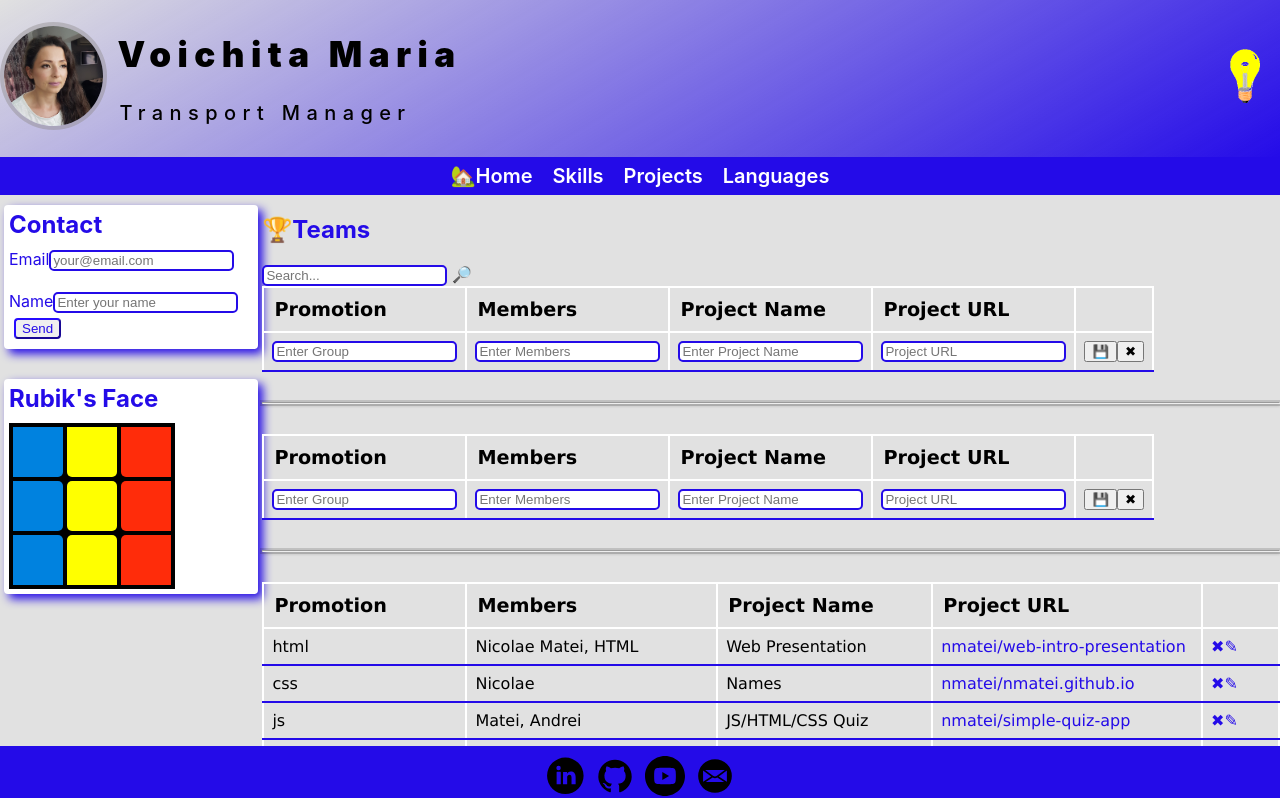
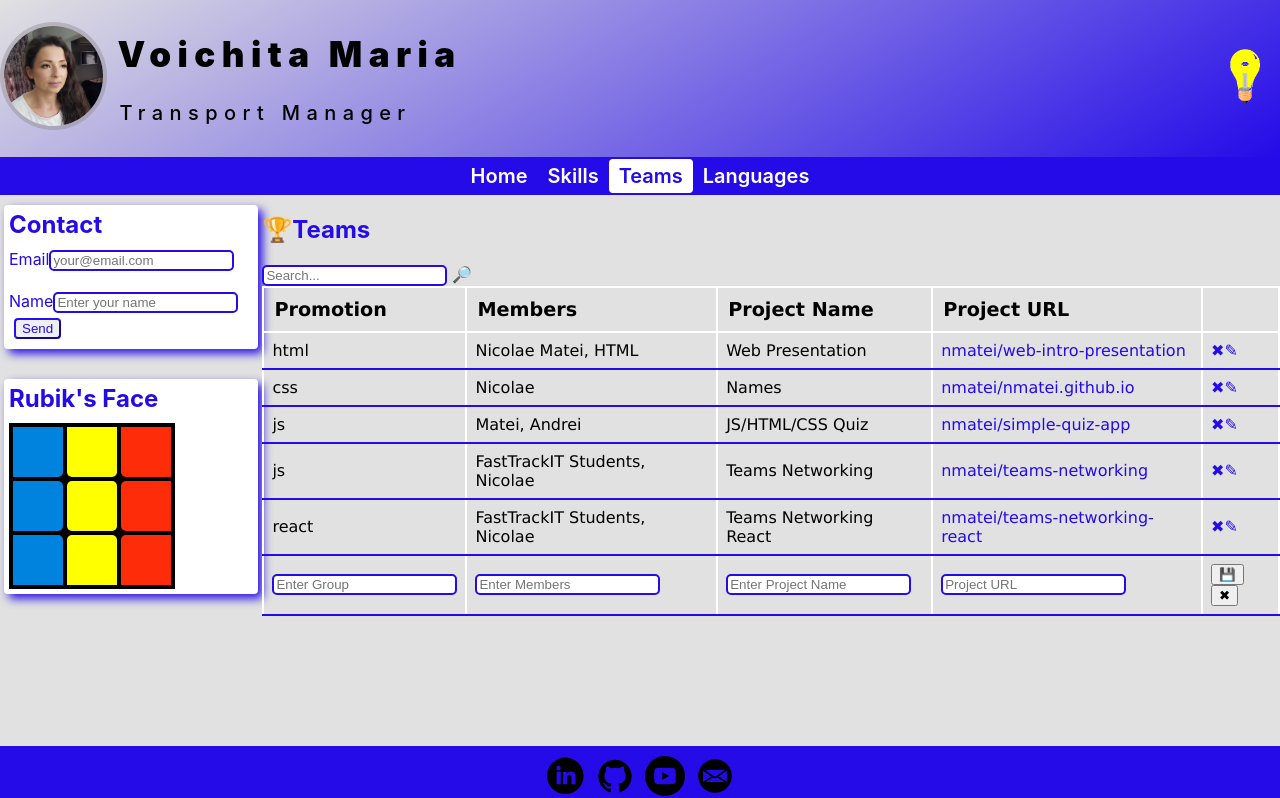
Before and after one commit to sabovoichita/teams-networking-react, a React (Create React App) app: page / in a window 1280 px wide. Shown: the top 798 px of the page. Built offline with nearby package versions, Linux system fonts and the light colour scheme.

Commit message:
add props to MainMenu

```diff
--- a/src/header/index.tsx
+++ b/src/header/index.tsx
@@ -18,7 +18,7 @@ export default function AppHeader() {
           </div>
         </div>
       </div>
-      <MainMenu />
+      <MainMenu active="teams" />
     </header>
   );
 }
--- a/src/menu/MainMenu.tsx
+++ b/src/menu/MainMenu.tsx
@@ -1,23 +1,27 @@
-export default function MainMenu() {
+type Props = {
+  active: string;
+};
+
+export default function MainMenu(props: Props) {
   return (
     <ul id="top-menu-bar">
       <li>
-        <a href="#" data-page="home">
-          🏡Home
+        <a href="#" data-page="home" className={props.active === "home" ? "active" : ""}>
+          Home
         </a>
       </li>
       <li>
-        <a href="#" data-page="skills">
+        <a href="#" data-page="skills" className={props.active === "skills" ? "active" : ""}>
           Skills
         </a>
       </li>
       <li>
-        <a href="#" data-page="projects">
-          Projects
+        <a href="#" data-page="teams" className={props.active === "teams" ? "active" : ""}>
+          Teams
         </a>
       </li>
       <li>
-        <a href="#" data-page="languages">
+        <a href="#" data-page="languages" className={props.active === "languages" ? "active" : ""}>
           Languages
         </a>
       </li>
--- a/src/teams/TeamsTable.tsx
+++ b/src/teams/TeamsTable.tsx
@@ -101,12 +101,6 @@ export function TeamsTableWrapper() {
   ];
   return (
     <>
-      <TeamsTable teams={[]} loading={true} />
-      <hr />
-      <TeamsTable teams={[]} loading={false} />
-      <hr />
-      <TeamsTable teams={teams} loading={true} />
-      <hr />
       <TeamsTable teams={teams} loading={false} />
     </>
   );
```
